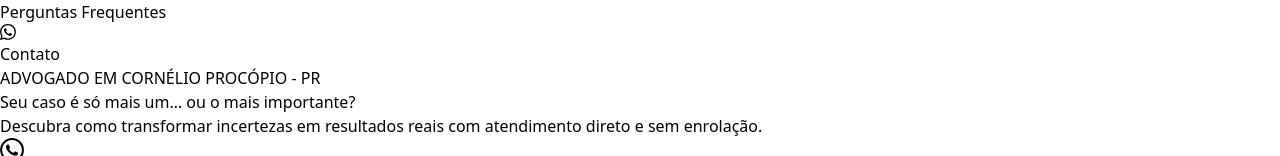
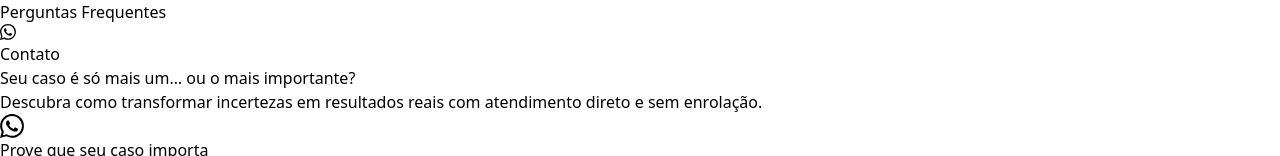
Before and after one commit to Paper-Street-Softwares/LP-Evandro-Amancio, a React (Vite) app: page / in a window 1280 px wide. Shown: the part 413-569 px from the top of the page. Built offline with nearby package versions, Linux system fonts and the light colour scheme; no server answers; a web font is replaced by a local one.

Commit message:
fix: Remove tag

```diff
--- a/src/components/sectionElements/hero/Quadrada.jsx
+++ b/src/components/sectionElements/hero/Quadrada.jsx
@@ -31,11 +31,11 @@ export default function Quadrada({ appDownloadButtons, colorMode }) {
             <div className="flex flex-col w-full desktop1:w-[50%] desktop1:mr-[20px]">
               {/* MiniTag preta */}
               <MotionDivDownToUp>
-                <div className="flex justify-center w-auto text-center desktop1:justify-start desktop1:text-left font-secondFont text-paragraph4 text-minititleLightLabel">
+                {/* <div className="flex justify-center w-auto text-center desktop1:justify-start desktop1:text-left font-secondFont text-paragraph4 text-minititleLightLabel">
                   <p className="mb-[16px] bg-minititle text-paragraph2 rounded-md px-[16px] py-[6px] inline-block">
                     {t("hero.miniTag")}
                   </p>
-                </div>
+                </div> */}
               </MotionDivDownToUp>
 
               <MotionDivDownToUp>
--- a/src/locales/pt.json
+++ b/src/locales/pt.json
@@ -18,7 +18,7 @@
     "ctaButtonTextResponsive": "Contato"
   },
   "hero": {
-    "miniTag": "ADVOGADO EM CORNÉLIO PROCÓPIO - PR",
+    "miniTag": "",
     "title": "Seu caso é só mais um… <span class=\"text-white font-bold\">ou o mais importante?</span>",
     "subtitle": "Descubra como transformar incertezas em resultados reais com atendimento direto e sem enrolação.",
     "ctaButtonText": "Prove que seu caso importa",
```
